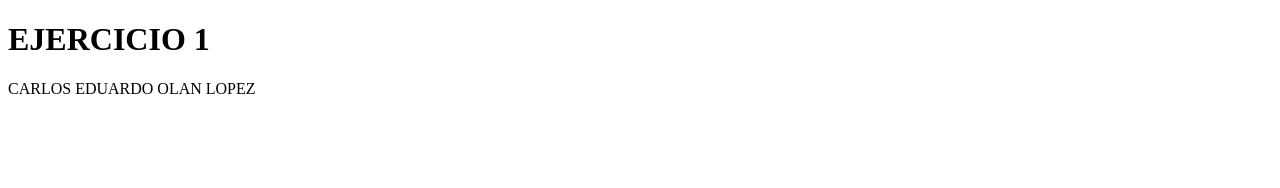
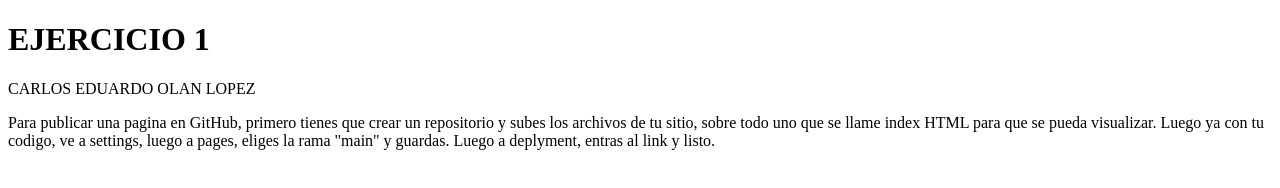
Before and after one commit to T4rit0/Carlos-Olan, a plain HTML site: page index.html in a window 1280 px wide. Drawn offline with Linux system fonts and the light colour scheme.

Commit message:
Update index.html

```diff
--- a/index.html
+++ b/index.html
@@ -13,5 +13,7 @@
 <body>
     <h1>EJERCICIO 1</h1>
     <p>CARLOS EDUARDO OLAN LOPEZ</p>
+    <p>Para publicar una pagina en GitHub, primero tienes que crear un repositorio y subes los archivos de tu sitio, sobre todo uno que se llame index HTML para que se pueda visualizar. Luego ya con tu codigo, ve a settings, luego a pages, eliges la rama "main" y guardas. Luego a deplyment, entras al link y listo.</p>
 </body>
+
 </html>
```
